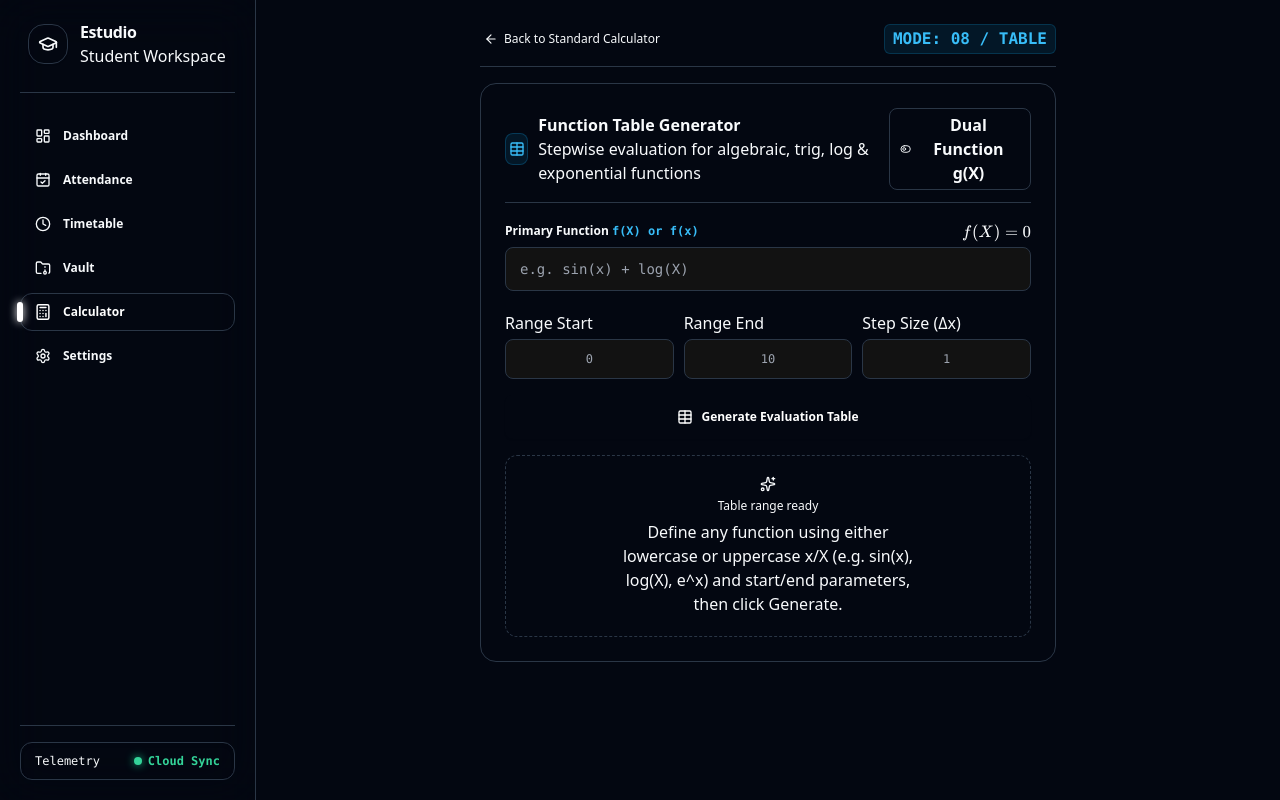
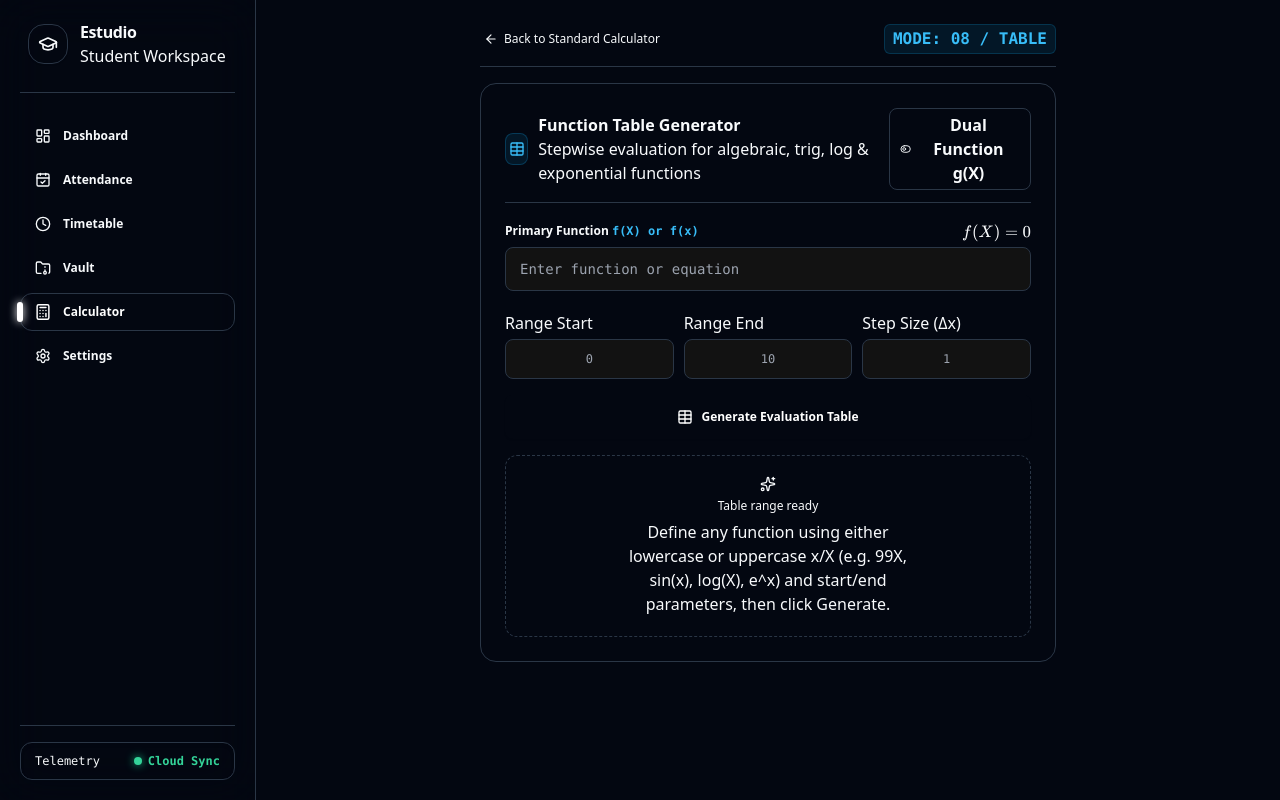
Before and after one commit to newgaindlal-tech/estudio, a Next.js app: page /calculator/table in a window 1280 px wide. Built offline with nearby package versions, Linux system fonts and the light colour scheme.

Commit message:
Fix expression parser for implicit multiplication and variable normalization in Table calculator

```diff
--- a/src/app/(dashboard)/calculator/table/page.tsx
+++ b/src/app/(dashboard)/calculator/table/page.tsx
@@ -39,7 +39,15 @@ export default function TableCalculatorPage() {
   const endId = useId();
   const stepId = useId();
 
-  const normalizeExpression = (expr: string) => expr.replace(/\bx\b/g, 'X');
+  const normalizeExpression = (expr: string) => {
+    // 1. Convert all lowercase 'x' to uppercase 'X'
+    let processed = expr.replace(/x/g, 'X');
+    // 2. Insert multiplication for implicit cases like "99X" -> "99*X"
+    processed = processed.replace(/(\d)(\s*)(X)/g, '$1*$3');
+    // 3. Handle number followed by parenthesis e.g. "2(X)" -> "2*(X)"
+    processed = processed.replace(/(\d)(\s*)(\()/g, '$1*$3');
+    return processed;
+  };
 
   const handleGenerate = () => {
     setErrorMsg(null);
@@ -189,7 +197,7 @@ export default function TableCalculatorPage() {
               type="text"
               value={funcF}
               onChange={(e) => setFuncF(e.target.value)}
-              placeholder="e.g. sin(x) + log(X)"
+              placeholder="Enter function or equation"
               className="w-full h-11 px-3.5 rounded-lg bg-canvas-surface border border-canvas-border text-content-primary font-mono text-sm placeholder:text-content-muted outline-none focus:border-sky-500 focus:ring-1 focus:ring-sky-500 transition-colors"
             />
           </div>
@@ -213,7 +221,7 @@ export default function TableCalculatorPage() {
                 type="text"
                 value={funcG}
                 onChange={(e) => setFuncG(e.target.value)}
-                placeholder="e.g. e^x"
+                placeholder="Enter function or equation"
                 className="w-full h-11 px-3.5 rounded-lg bg-canvas-surface border border-canvas-border text-content-primary font-mono text-sm placeholder:text-content-muted outline-none focus:border-emerald-500 focus:ring-1 focus:ring-emerald-500 transition-colors"
               />
             </div>
@@ -348,7 +356,7 @@ export default function TableCalculatorPage() {
                 Table range ready
               </p>
               <p className="text-2xs text-content-muted max-w-xs mx-auto">
-                Define any function using either lowercase or uppercase x/X (e.g. sin(x), log(X), e^x) and start/end parameters, then click Generate.
+                Define any function using either lowercase or uppercase x/X (e.g. 99X, sin(x), log(X), e^x) and start/end parameters, then click Generate.
               </p>
             </div>
           )
```
